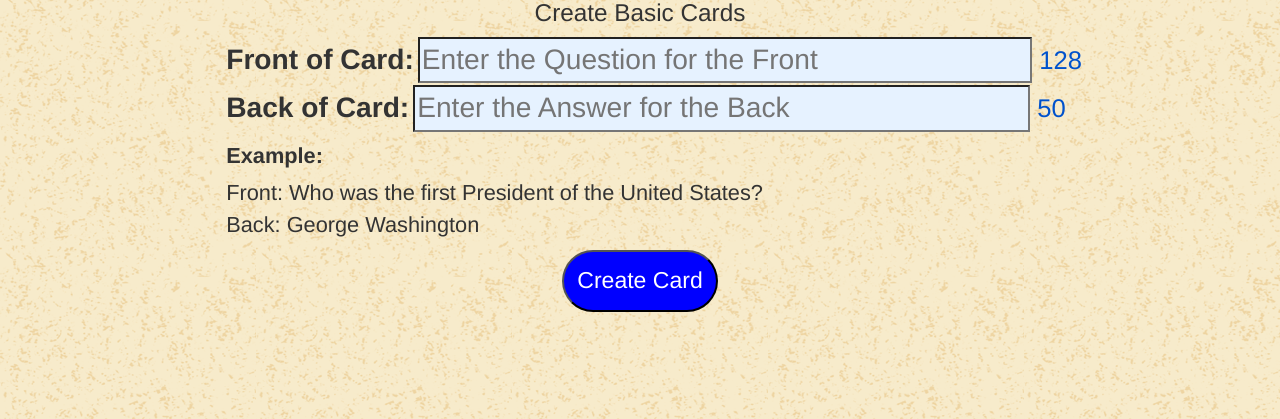
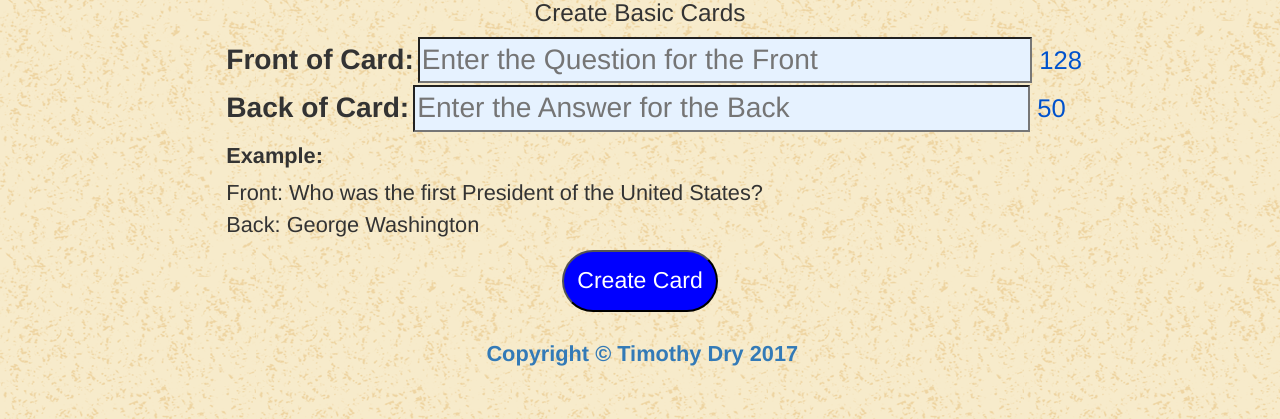
Before and after one commit to dryguy99/Flash-Frontend, a PHP site: page / in a window 1280 px wide. Shown: the part 381-800 px from the top of the page. Run offline with PHP 8.4, Linux system fonts and the light colour scheme; some libraries are stand-ins or nearby versions.

Commit message:
added footer with link to profile

```diff
--- a/assets/css/style.css
+++ b/assets/css/style.css
@@ -170,3 +170,6 @@ button.mygame {
 	font-size: 2vw;
 	font-weight: 800;
 }
+#footer {
+	margin-left: 28vw;
+}
--- a/index.html
+++ b/index.html
@@ -104,6 +104,14 @@
      		</div>
      	</div>
     </div>
-
+    <footer class="row">
+		<div class="col-xs-12 col-sm-12 col-md-12">
+		<!-- set up footer -->
+			<br>
+			<h4 id='footer'>
+				<a href="https://timothy-dry.herokuapp.com/" target="_blank">Copyright &copy; Timothy Dry 2017</a>
+			</h4>
+		</div>
+	</footer>
 </body>
 </html>
```
Also changed, not shown: 2 other files.
